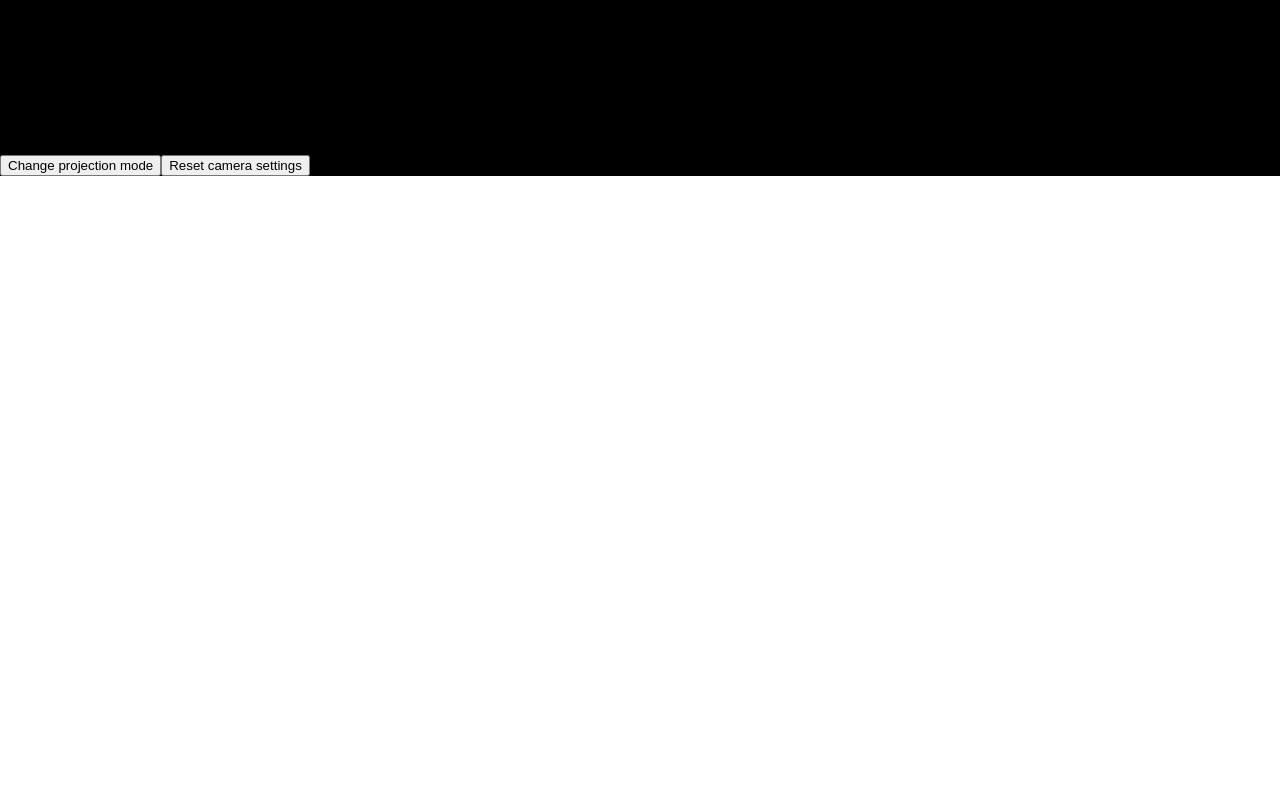
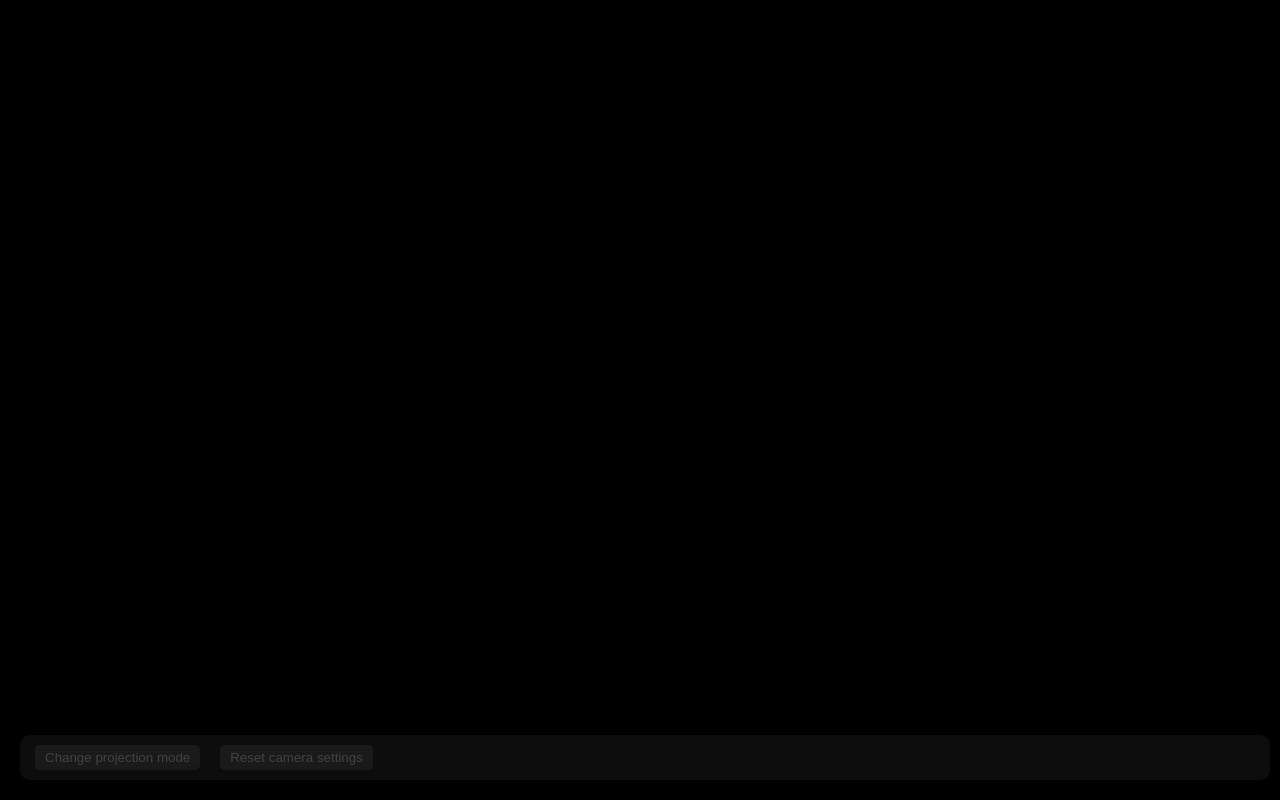
Before and after one commit to mateuszokroj1/WebGLProject, a React (Vite) app: page / in a window 1280 px wide. Built offline with nearby package versions, Linux system fonts and the light colour scheme.

Commit message:
Modified app style and behavior

```diff
--- a/src/App.tsx
+++ b/src/App.tsx
@@ -1,6 +1,7 @@
-import React from 'react'
-import Game from './logics/Game'
-import './assets/styles/App.scss'
+import React from 'react';
+import * as GLM from 'gl-matrix';
+import Game from './logics/Game';
+import './assets/styles/App.scss';
 import Camera from './models/Camera';
 import { OrthoProjection, PerspectiveProjection } from './models/CameraProjection';
 import WebGlRenderer from './renderer/WebGlRenderer';
@@ -31,43 +32,102 @@ export default class App extends React.Component {
 
     // Events
 
-    private onMouseDown = (e: MouseEvent) => {
+    private pointers: GLM.vec2[] = []
+
+    private onMouseDown(e: MouseEvent): void {
+        if (this.pointers.length > 0 || e.button != 0)
+            return;
+
+        e.preventDefault();
+        e.stopPropagation();
+
+        this.pointers = [GLM.vec2.fromValues(e.clientX, e.clientY)];
+    }
+
+    private onMouseUp(e: MouseEvent): void {
+        if (this.pointers.length != 1)
+            return;
+
+        e.preventDefault();
+        e.stopPropagation();
+
+        this.pointers = [];
+    }
+
+    private onMouseMove(e: MouseEvent): void {
+        if (this.pointers.length != 1)
+            return;
+
+        if (e.buttons != 1) {
+            this.pointers = [];
+            return;
+        }
+
         e.preventDefault();
         e.stopPropagation();
     }
 
-    private onMouseUp = (e: MouseEvent) => {
+    private onWheel(e: WheelEvent): void {
         e.preventDefault();
         e.stopPropagation();
     }
 
-    private onMouseMove = (e: MouseEvent) => {
+    private onResize(): void {
+        this.perspective_projection.aspect = (this.main_element.current as HTMLDivElement).clientWidth / (this.main_element.current as HTMLDivElement).clientHeight;
+    }
+
+    private onTouchStart(e: TouchEvent): void {
+        if (this.pointers.length > 0)
+            return;
+
+        if (e.touches.length == 1) {
+            this.pointers = [GLM.vec2.fromValues(e.touches[0].clientX, e.touches[0].clientY)];
+
+            e.preventDefault();
+            e.stopPropagation();
+        }
+        else if (e.touches.length == 2) {
+            this.pointers = [GLM.vec2.fromValues(e.touches[0].clientX, e.touches[0].clientY), GLM.vec2.fromValues(e.touches[1].clientX, e.touches[1].clientY)];
+
+            e.preventDefault();
+            e.stopPropagation();
+        }
+    }
+
+    private onTouchMove(e: TouchEvent): void {
+        if (e.touches.length != this.pointers.length) {
+            this.pointers = [];
+            return;
+        }
+    }
+
+    private onTouchStop(e: Event): void {
+        if (this.pointers.length < 1)
+            return;
+
+        this.pointers = [];
         e.preventDefault();
         e.stopPropagation();
     }
 
-    private onWheel = (e: WheelEvent) => {
-        e.preventDefault();
-        e.stopPropagation();
-    }
-
-    private onResize = (e: Event) => {
-        this.perspective_projection.aspect = (this.main_element.current as HTMLDivElement).clientWidth / (this.main_element.current as HTMLDivElement).clientHeight;
-    }
-
     private mainElementChanged(): void {
         if (this.main_element.current != null) {
-            this.main_element.current.addEventListener('mousedown', this.onMouseDown);
-            this.main_element.current.addEventListener('mouseup', this.onMouseUp);
-            this.main_element.current.addEventListener('mousemove', this.onMouseMove);
-            this.main_element.current.addEventListener('wheel', this.onWheel);
-            this.main_element.current.addEventListener('resize', this.onResize);
+            this.main_element.current.addEventListener('mousedown', (e) => { this.onMouseDown(e) });
+            this.main_element.current.addEventListener('mouseup', (e) => { this.onMouseUp(e) });
+            this.main_element.current.addEventListener('mousemove', (e) => { this.onMouseMove(e) });
+            this.main_element.current.addEventListener('wheel', (e) => { this.onWheel(e) });
+            this.main_element.current.addEventListener('resize', () => { this.onResize() });
+            this.main_element.current.addEventListener('touchstart', (e) => { this.onTouchStart(e) });
+            this.main_element.current.addEventListener('touchmove', (e) => { this.onTouchMove(e) });
+            this.main_element.current.addEventListener('touchcancel', (e) => { this.onTouchStop(e) });
+            this.main_element.current.addEventListener('touchend', (e) => { this.onTouchStop(e) });
 
             this.perspective_projection.aspect = this.main_element.current.clientWidth / this.main_element.current.clientHeight;
         }
     }
 
     private changeProjectionMode(e: React.UIEvent): void {
+        e.preventDefault();
         e.stopPropagation();
 
         if (this.projection_mode === ProjectionMode.ORTHOGRAPHIC) {
@@ -80,6 +140,7 @@ export default class App extends React.Component {
     }
 
     private resetCameraSettings(e: React.UIEvent): void {
+        e.preventDefault();
         e.stopPropagation();
 
         this.camera = new Camera();
@@ -100,8 +161,8 @@ export default class App extends React.Component {
 
     render() {
         const toolbar = (<div className="toolbar">
-            <button onClick={this.changeProjectionMode}>Change projection mode</button>
-            <button onClick={this.resetCameraSettings}>Reset camera settings</button>
+            <button onClick={(e) => { this.changeProjectionMode(e); }}>Change projection mode</button>
+            <button onClick={(e) => { this.resetCameraSettings(e); }}>Reset camera settings</button>
         </div>);
 
         return React.createElement('div', { id: 'app', ref: (element) => { this.main_element.current = element as HTMLDivElement; this.mainElementChanged(); } }, this.game.render(), toolbar);
--- a/src/assets/styles/App.scss
+++ b/src/assets/styles/App.scss
@@ -1,7 +1,69 @@
 div#app
 {
-    height: 100%;
-    width: 100%;
+    height: 100vh;
+    width: 100vw;
     overflow: hidden;
     background: black;
+
+    canvas.game
+    {
+        display: block;
+        width: 100%;
+        height: 100%;
+        z-index: 0;
+    }
+
+    div.toolbar
+    {
+        position: fixed;
+        padding: 5px 5px;
+        width: calc(100% - 40px);
+        bottom: 20px;
+        left: 20px;
+        z-index: 1;
+        display: flex;
+        flex-wrap: nowrap;
+        justify-items: left;
+        background-color: #ffffff2c;
+        border-radius: 10px;
+        opacity: 0.3;
+        transition-property: opacity;
+        transition-duration: 500ms;
+
+        &:hover
+        {
+            opacity: 1;
+        }
+
+        *
+        {
+            display: block;
+            margin: 5px 10px;
+            background-color: #ffffff34;
+            color: rgb(218, 218, 218);
+            border: 0;
+            padding: 5px 10px;
+            border-radius: 5px;
+        }
+
+        button
+        {
+            transition-duration: 600ms;
+            transition-property: background-color, color;
+            transition-timing-function: ease-in-out;
+
+            &:hover
+            {
+                background-color: rgb(241, 241, 241);
+                color: rgb(12, 12, 12);
+            }
+
+            &:active
+            {
+                transition: none;
+                background-color: rgb(22, 22, 22);
+                color: rgb(233, 233, 233);
+            }
+        }
+    }
 }
```
